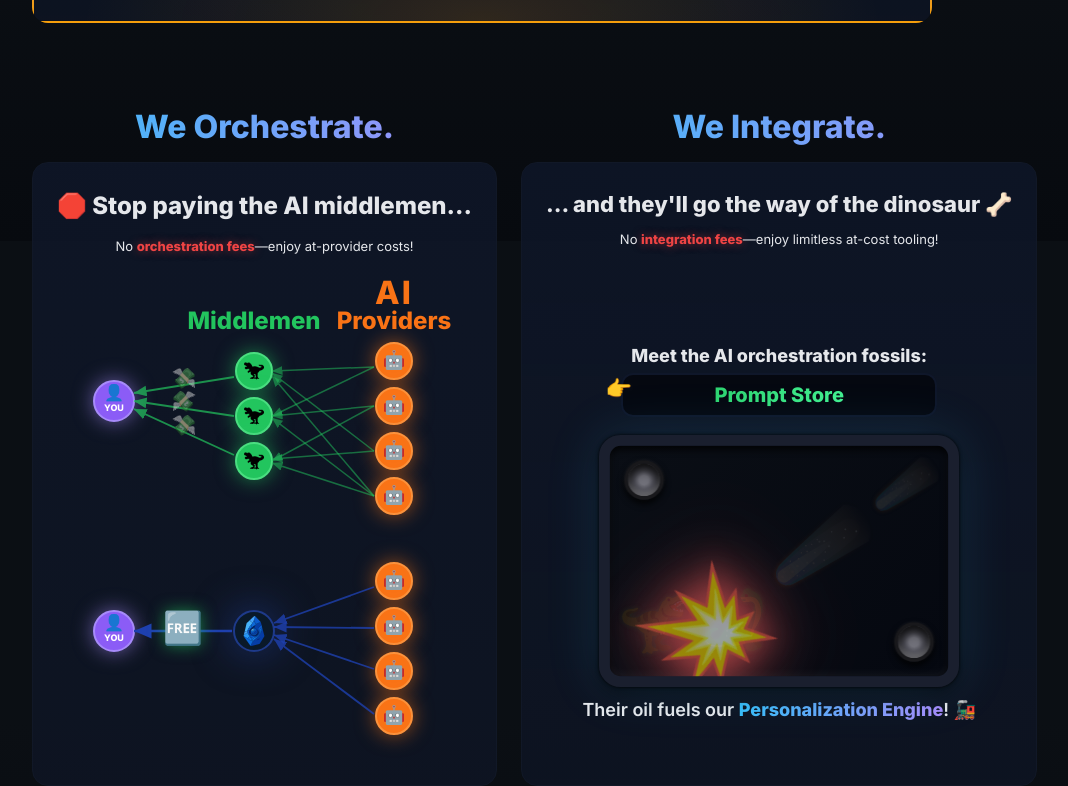
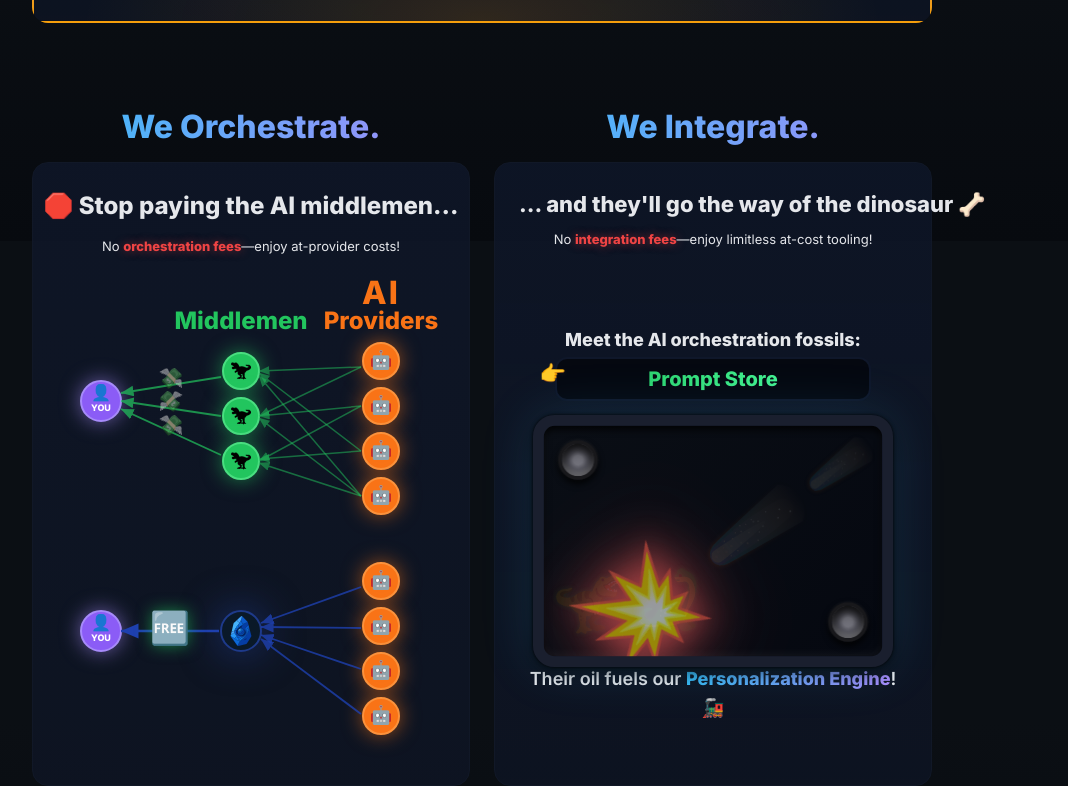
Before and after one commit to KadenMIDE/landing-page, a plain HTML site: page index.html in a window 1280 px wide. Shown: the part 1359-2145 px from the top of the page, without its empty margins (158-1226 px from the left). Drawn offline with Linux system fonts and the light colour scheme.

Commit message:
Update index.html

```diff
--- a/index.html
+++ b/index.html
@@ -1578,7 +1578,7 @@
         <div style="max-width: 900px; margin: 0 auto">
           <div class="grid-2" style="align-items: stretch; gap: 24px">
             <!-- Left Column: We Orchestrate -->
-            <div style="display: flex; flex-direction: column">
+            <div style="display: flex; flex-direction: column; min-width: 0">
               <h2
                 style="
                   margin: 0 0 16px 0;
@@ -2019,7 +2019,7 @@
             </div>
 
             <!-- Right Column: We Integrate -->
-            <div style="display: flex; flex-direction: column">
+            <div style="display: flex; flex-direction: column; min-width: 0">
               <h2
                 style="
                   margin: 0 0 16px 0;
```
